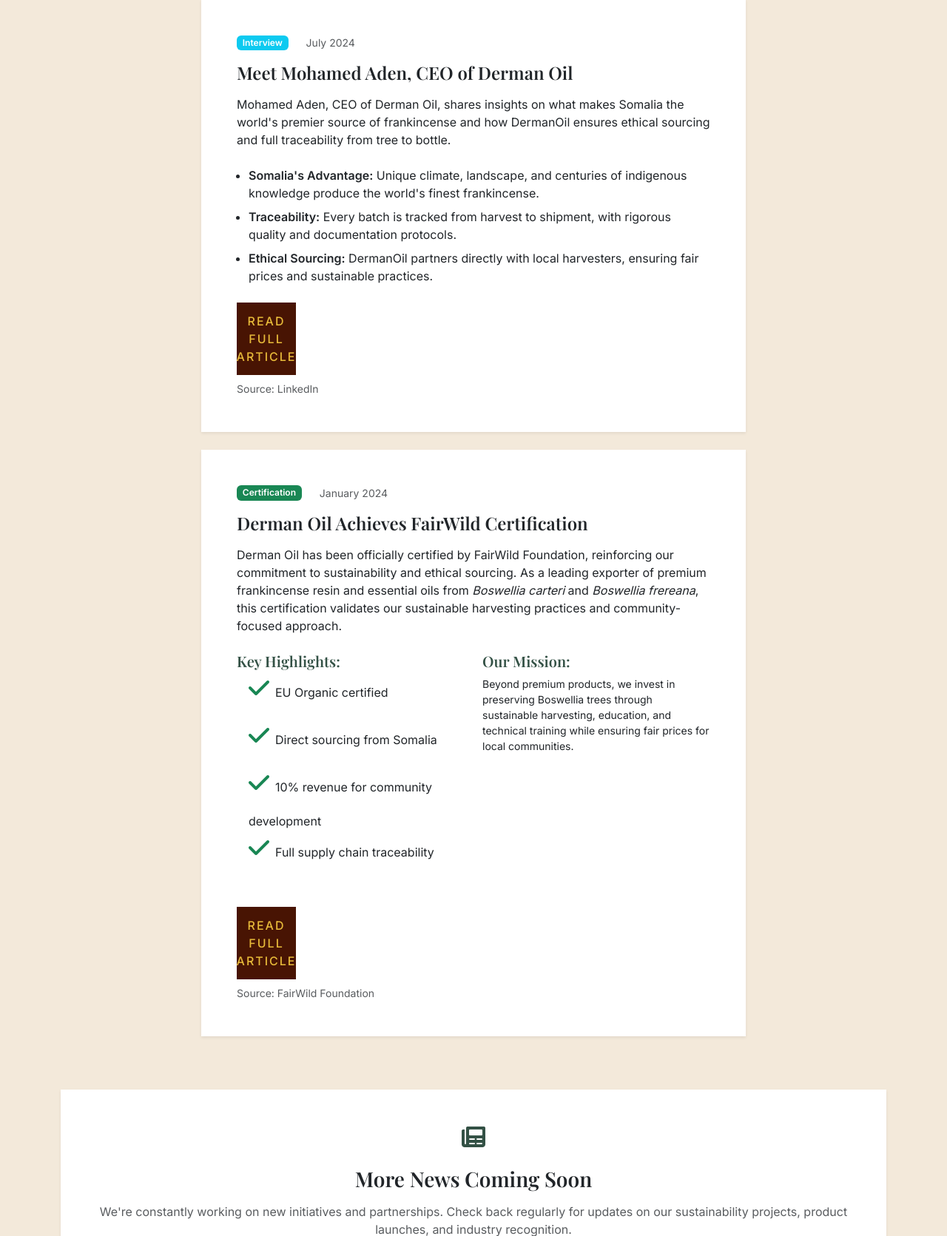
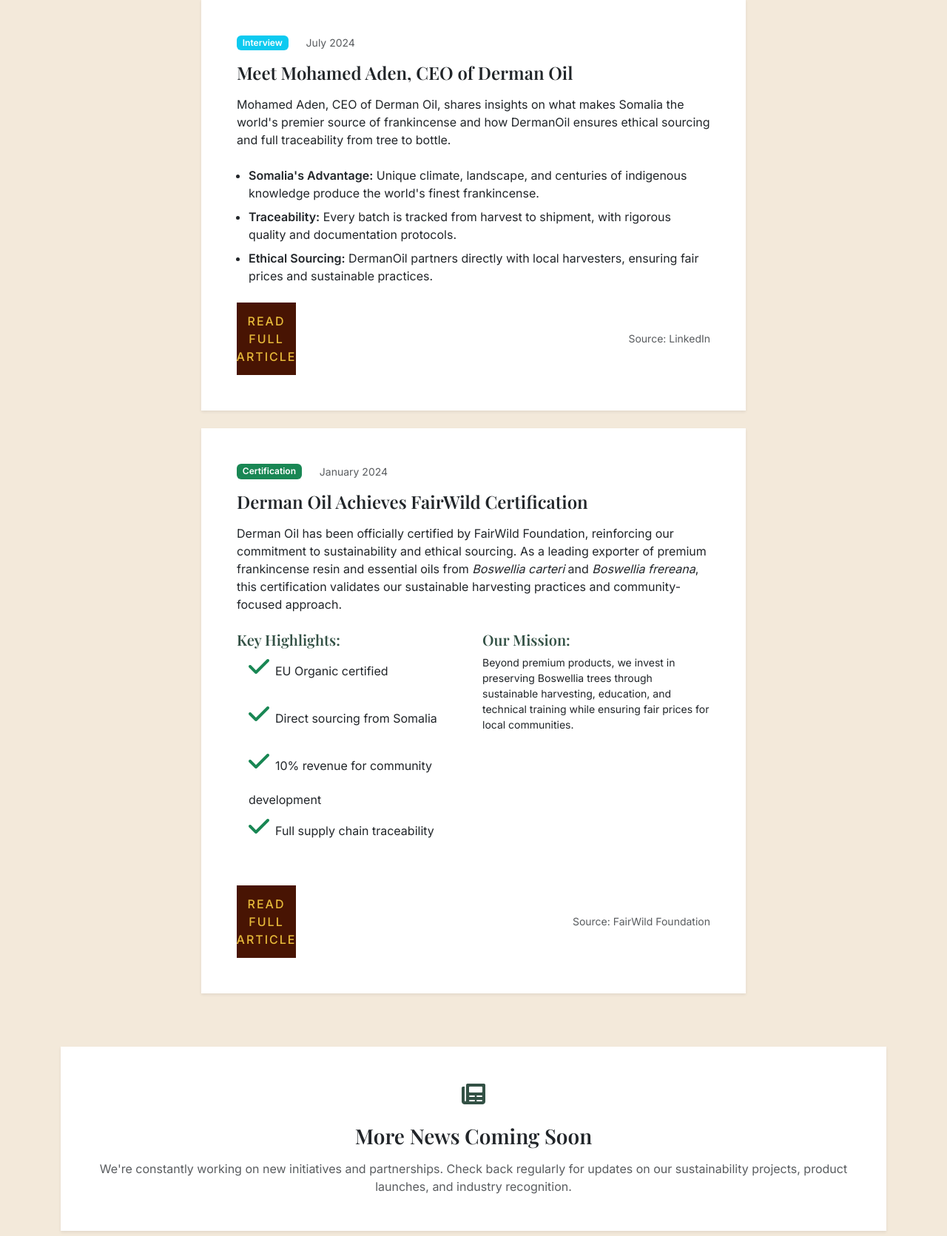
Before and after one commit to jettgem1/derman, a Django app: page /news/ in a window 1280 px wide. Shown: the part 282-1953 px from the top of the page at 74% size. Run offline with Django 4.2, Linux system fonts and the light colour scheme.

Commit message:
Fixed button error

```diff
--- a/example/templates/news.html
+++ b/example/templates/news.html
@@ -33,7 +33,7 @@
                     <li class="mb-2"><strong>Traceability:</strong> Every batch is tracked from harvest to shipment, with rigorous quality and documentation protocols.</li>
                     <li><strong>Ethical Sourcing:</strong> DermanOil partners directly with local harvesters, ensuring fair prices and sustainable practices.</li>
                 </ul>
-                <div class="d-grid justify-content-between align-items-center gap-2">
+                <div class="d-grid d-sm-flex justify-content-between align-items-center gap-2">
                     <a href="https://www.linkedin.com/pulse/draft/preview/7341588649907494913/?companyAuthorUrn=urn:li:fsd_company:106565099" target="_blank" class="btn btn-primary news-article-btn w-100 w-sm-auto">
                         Read Full Article
                     </a>
@@ -66,7 +66,7 @@
                             <p class="small mb-0">Beyond premium products, we invest in preserving Boswellia trees through sustainable harvesting, education, and technical training while ensuring fair prices for local communities.</p>
                         </div>
                     </div>
-                    <div class="d-grid  justify-content-between align-items-center gap-2">
+                    <div class="d-grid d-sm-flex justify-content-between align-items-center gap-2">
                         <a href="https://www.fairwild.org/all-fairwild-participants/dermanoils" target="_blank" class="btn btn-primary news-article-btn w-100 w-sm-auto">
                             Read Full Article
                         </a>
```
